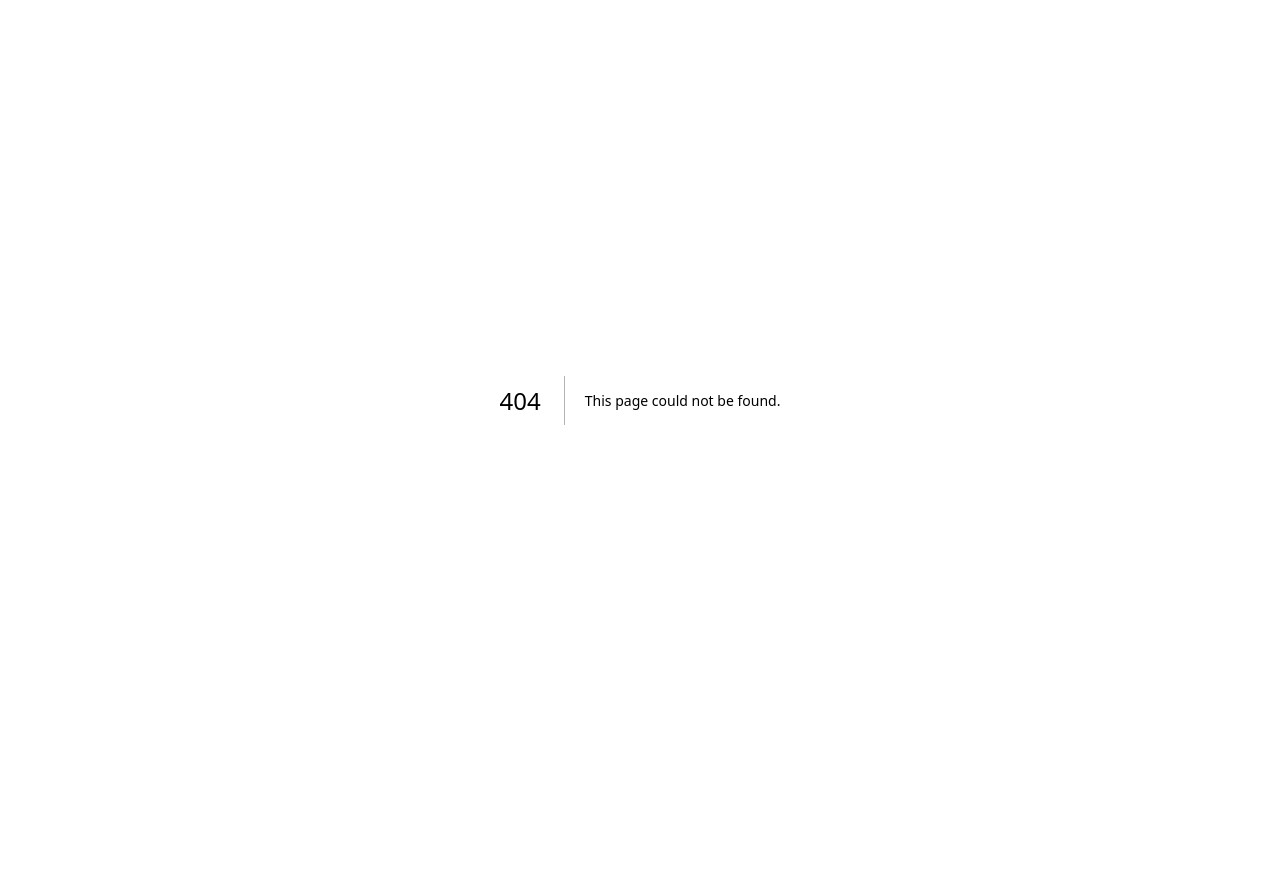
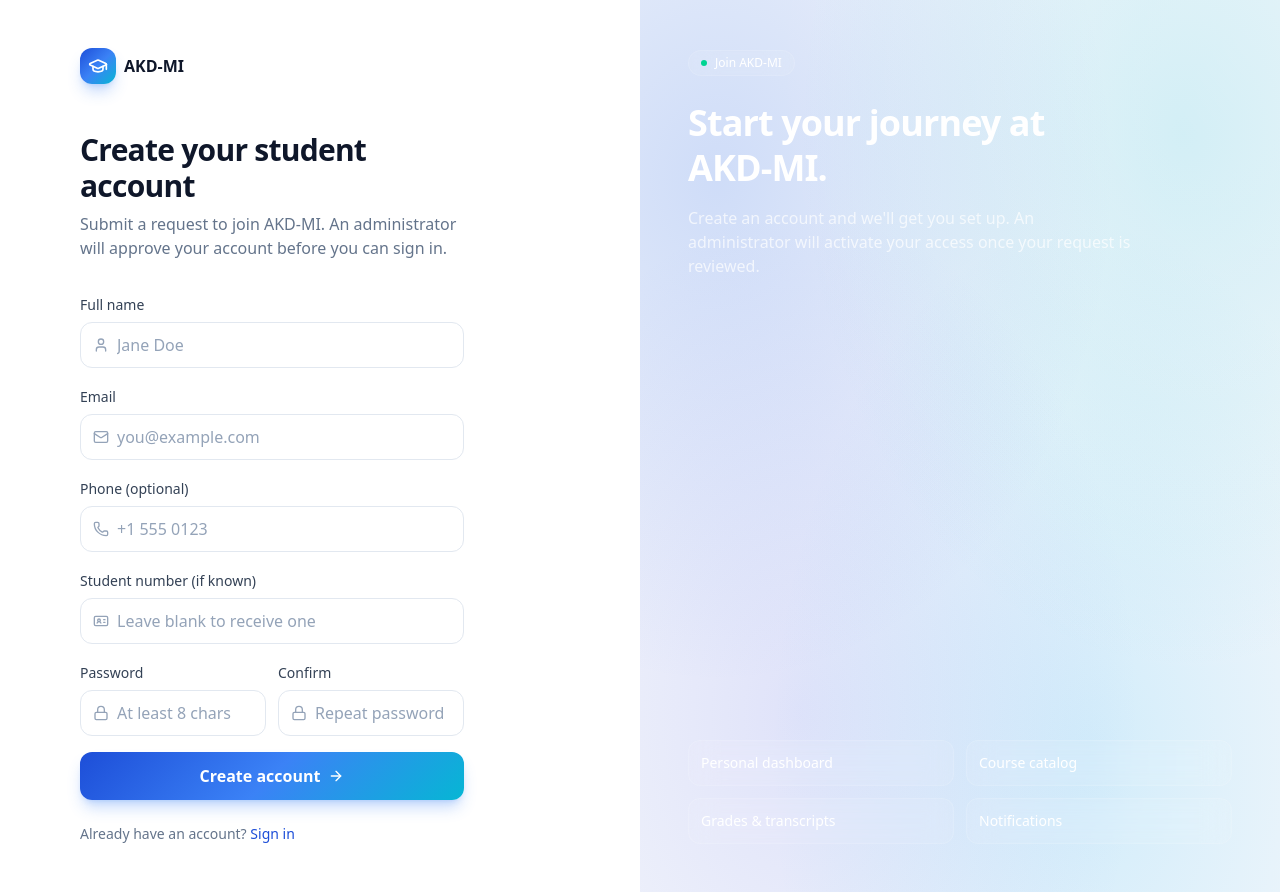
Before and after one commit to KelySaina/akd-mi-v2, a Next.js app in the folder frontend/: page /register in a window 1280 px wide. Before the commit this address had no page. Before the commit the page ends 800 px from the top, so only its background shows below. Built offline with nearby package versions, Linux system fonts and the light colour scheme; no server answers.

Commit message:
feat: add registration functionality for student accounts with validation and admin approval

```diff
--- a/frontend/src/app/login/page.tsx
+++ b/frontend/src/app/login/page.tsx
@@ -117,6 +117,12 @@ function LoginInner() {
               Forgot password?
             </Link>
           </p>
+          <p className="mt-2 text-sm text-ink-500">
+            New here?{' '}
+            <Link href="/register" className="text-brand-700 font-medium hover:underline">
+              Create a student account
+            </Link>
+          </p>
         </div>
       </div>
 
--- /dev/null
+++ b/frontend/src/app/register/page.tsx
@@ -0,0 +1,227 @@
+'use client';
+import { Suspense, useState } from 'react';
+import Link from 'next/link';
+import { GraduationCap, Mail, Lock, User, Phone, IdCard, ArrowRight, Loader2, CheckCircle2 } from 'lucide-react';
+import { api } from '@/lib/api';
+
+export default function RegisterPage() {
+  return (
+    <Suspense fallback={<div className="min-h-screen grid place-items-center text-ink-500"><Loader2 className="size-5 animate-spin" /></div>}>
+      <RegisterInner />
+    </Suspense>
+  );
+}
+
+function RegisterInner() {
+  const [form, setForm] = useState({
+    name: '',
+    email: '',
+    password: '',
+    confirm: '',
+    phone: '',
+    studentNumber: '',
+  });
+  const [error, setError] = useState<string | null>(null);
+  const [loading, setLoading] = useState(false);
+  const [done, setDone] = useState(false);
+
+  const name = process.env.NEXT_PUBLIC_INSTANCE_NAME ?? 'AKD-MI';
+
+  async function onSubmit(e: React.FormEvent) {
+    e.preventDefault();
+    setError(null);
+    if (form.password !== form.confirm) {
+      setError('Passwords do not match.');
+      return;
+    }
+    if (form.password.length < 8) {
+      setError('Password must be at least 8 characters.');
+      return;
+    }
+    setLoading(true);
+    try {
+      await api.post('/auth/register', {
+        name: form.name.trim(),
+        email: form.email.trim(),
+        password: form.password,
+        phone: form.phone.trim() || undefined,
+        studentNumber: form.studentNumber.trim() || undefined,
+      });
+      setDone(true);
+    } catch (err: any) {
+      const msg = err?.message ?? '';
+      if (msg.includes('EmailAlreadyRegistered') || /409/.test(msg)) {
+        setError('That email address is already registered. Try signing in instead.');
+      } else {
+        setError(msg || 'Registration failed.');
+      }
+    } finally {
+      setLoading(false);
+    }
+  }
+
+  if (done) {
+    return (
+      <main className="min-h-screen grid place-items-center px-5 py-10 bg-white dark:bg-ink-900">
+        <div className="max-w-md w-full text-center">
+          <div className="mx-auto size-14 rounded-full bg-emerald-100 dark:bg-emerald-500/15 text-emerald-600 dark:text-emerald-300 grid place-items-center">
+            <CheckCircle2 className="size-7" />
+          </div>
+          <h1 className="mt-5 text-2xl font-bold">Request received</h1>
+          <p className="mt-3 text-ink-500">
+            Thanks for signing up to <span className="font-medium">{name}</span>. An administrator will review
+            your account shortly — you&apos;ll be able to sign in once it&apos;s approved.
+          </p>
+          <Link
+            href="/login"
+            className="mt-6 inline-flex items-center gap-2 px-5 py-2.5 rounded-xl bg-grad-brand text-white font-medium shadow-lg shadow-brand-500/30"
+          >
+            Back to sign in <ArrowRight className="size-4" />
+          </Link>
+        </div>
+      </main>
+    );
+  }
+
+  return (
+    <main className="min-h-screen grid lg:grid-cols-2">
+      {/* left: form */}
+      <div className="flex flex-col justify-center px-5 sm:px-10 md:px-12 lg:px-20 py-8 sm:py-12 bg-white dark:bg-ink-900">
+        <Link href="/" className="inline-flex items-center gap-2 font-semibold mb-8 sm:mb-12">
+          <div className="size-9 rounded-xl bg-grad-brand grid place-items-center text-white shadow-lg shadow-brand-500/30">
+            <GraduationCap className="size-5" />
+          </div>
+          <span className="truncate">{name}</span>
+        </Link>
+
+        <div className="max-w-sm w-full mx-auto lg:mx-0">
+          <h1 className="text-2xl sm:text-3xl font-bold tracking-tight">Create your student account</h1>
+          <p className="mt-2 text-sm sm:text-base text-ink-500">
+            Submit a request to join {name}. An administrator will approve your account before you can sign in.
+          </p>
+
+          <form onSubmit={onSubmit} className="mt-6 sm:mt-8 space-y-4">
+            <Field label="Full name" icon={<User className="size-4" />}>
+              <input
+                type="text" required value={form.name}
+                onChange={(e) => setForm({ ...form, name: e.target.value })}
+                placeholder="Jane Doe" autoComplete="name"
+                className="w-full bg-transparent outline-none placeholder:text-ink-400"
+              />
+            </Field>
+
+            <Field label="Email" icon={<Mail className="size-4" />}>
+              <input
+                type="email" required value={form.email}
+                onChange={(e) => setForm({ ...form, email: e.target.value })}
+                placeholder="you@example.com" autoComplete="email"
+                className="w-full bg-transparent outline-none placeholder:text-ink-400"
+              />
+            </Field>
+
+            <Field label="Phone (optional)" icon={<Phone className="size-4" />}>
+              <input
+                type="tel" value={form.phone}
+                onChange={(e) => setForm({ ...form, phone: e.target.value })}
+                placeholder="+1 555 0123" autoComplete="tel"
+                className="w-full bg-transparent outline-none placeholder:text-ink-400"
+              />
+            </Field>
+
+            <Field label="Student number (if known)" icon={<IdCard className="size-4" />}>
+              <input
+                type="text" value={form.studentNumber}
+                onChange={(e) => setForm({ ...form, studentNumber: e.target.value })}
+                placeholder="Leave blank to receive one"
+                className="w-full bg-transparent outline-none placeholder:text-ink-400"
+              />
+            </Field>
+
+            <div className="grid grid-cols-1 sm:grid-cols-2 gap-3">
+              <Field label="Password" icon={<Lock className="size-4" />}>
+                <input
+                  type="password" required value={form.password}
+                  onChange={(e) => setForm({ ...form, password: e.target.value })}
+                  placeholder="At least 8 chars" autoComplete="new-password"
+                  className="w-full bg-transparent outline-none placeholder:text-ink-400"
+                />
+              </Field>
+              <Field label="Confirm" icon={<Lock className="size-4" />}>
+                <input
+                  type="password" required value={form.confirm}
+                  onChange={(e) => setForm({ ...form, confirm: e.target.value })}
+                  placeholder="Repeat password" autoComplete="new-password"
+                  className="w-full bg-transparent outline-none placeholder:text-ink-400"
+                />
+              </Field>
+            </div>
+
+            {error && (
+              <div className="text-sm text-rose-700 bg-rose-50 border border-rose-200 rounded-lg px-3 py-2">
+                {error}
+              </div>
+            )}
+
+            <button
+              type="submit" disabled={loading}
+              className="w-full inline-flex items-center justify-center gap-2 bg-grad-brand text-white font-semibold py-3 rounded-xl shadow-lg shadow-brand-500/30 hover:shadow-brand-500/40 active:scale-[0.99] transition disabled:opacity-60"
+            >
+              {loading ? (<><Loader2 className="size-4 animate-spin" /> Creating…</>) : (<>Create account <ArrowRight className="size-4" /></>)}
+            </button>
+          </form>
+
+          <p className="mt-6 text-sm text-ink-500">
+            Already have an account?{' '}
+            <Link href="/login" className="text-brand-700 font-medium hover:underline">Sign in</Link>
+          </p>
+        </div>
+      </div>
+
+      {/* right: art */}
+      <div className="hidden lg:block relative bg-mesh text-white p-8 xl:p-12">
+        <div className="absolute inset-0 bg-[radial-gradient(ellipse_at_top_right,rgba(255,255,255,0.15),transparent_60%)] pointer-events-none" />
+        <div className="relative h-full flex flex-col justify-between">
+          <div>
+            <div className="inline-flex items-center gap-2 px-3 py-1 rounded-full glass text-xs">
+              <span className="size-1.5 rounded-full bg-emerald-400 animate-pulse" />
+              Join {name}
+            </div>
+            <h2 className="mt-6 text-3xl xl:text-4xl font-bold tracking-tight leading-tight max-w-md">
+              Start your journey at {name}.
+            </h2>
+            <p className="mt-4 text-white/70 max-w-md">
+              Create an account and we&apos;ll get you set up. An administrator will activate your access once
+              your request is reviewed.
+            </p>
+          </div>
+          <div className="grid grid-cols-2 gap-3">
+            <Bullet label="Personal dashboard" />
+            <Bullet label="Course catalog" />
+            <Bullet label="Grades & transcripts" />
+            <Bullet label="Notifications" />
+          </div>
+        </div>
+      </div>
+    </main>
+  );
+}
+
+function Field({ label, icon, children }: { label: string; icon: React.ReactNode; children: React.ReactNode }) {
+  return (
+    <label className="block">
+      <span className="text-sm font-medium text-ink-700">{label}</span>
+      <div className="mt-1.5 flex items-center gap-2 border border-ink-200 dark:border-ink-700 rounded-xl px-3 py-2.5 bg-white dark:bg-ink-800 focus-within:border-brand-500 focus-within:ring-2 focus-within:ring-brand-200 dark:focus-within:ring-brand-500/30 transition">
+        <span className="text-ink-400">{icon}</span>
+        {children}
+      </div>
+    </label>
+  );
+}
+
+function Bullet({ label }: { label: string }) {
+  return (
+    <div className="glass rounded-xl p-3">
+      <div className="text-sm font-medium">{label}</div>
+    </div>
+  );
+}
```
Also changed, not shown: 1 other file (tests, documents, lock files or other folders).
